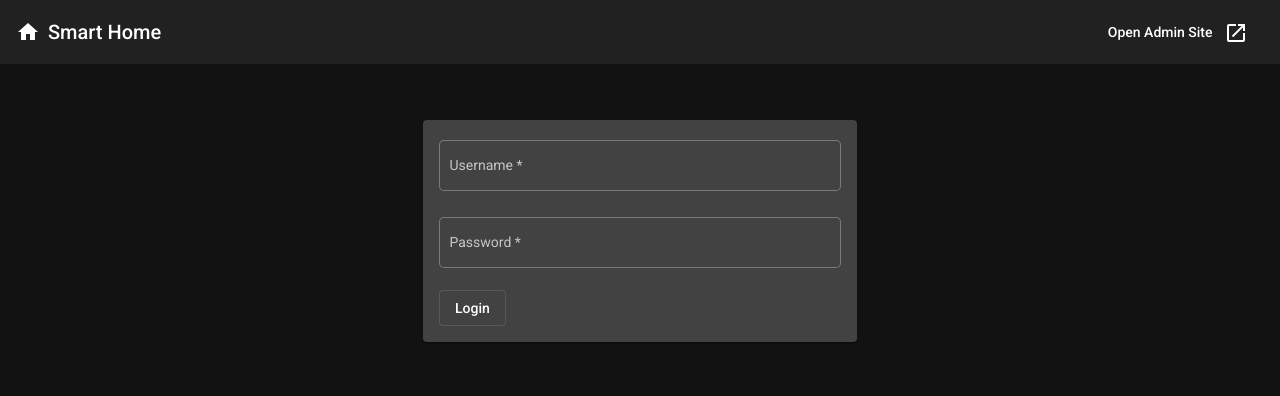
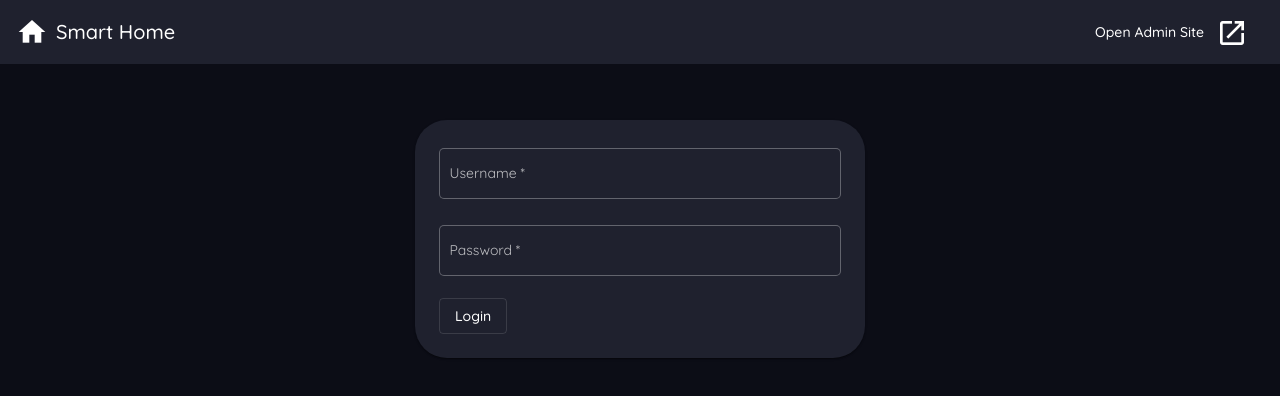
Before and after one commit to TheCamoc/bt-smarthome-frontend, an Angular app: page /login in a window 1280 px wide. Shown: the top 396 px of the page. Built offline with nearby package versions, Linux system fonts and the light colour scheme.

Commit message:
update styling

```diff
--- a/src/app/room/room.component.html
+++ b/src/app/room/room.component.html
@@ -31,21 +31,21 @@
 </mat-card> -->
 
 <mat-card *ngFor='let room of rooms'>
-    <mat-card-title>
+    <mat-card-title style="margin-bottom: 20px;">
         {{ room.name }}
     </mat-card-title>
     <mat-card-content>
-        <mat-divider style="margin-bottom: 8px;"></mat-divider>
+
         <!-- Switches -->
-        <span class='container' *ngFor='let switch of (switches | roomFilter:room.name)'>
-            <a mat-button (click)="switchSwitch(switch)" [style.color]="switch.state ? '#efef00': '#ffffffd9'" >
-                <mat-icon>outlet</mat-icon>
+        <span class='container' *ngFor='let switch of (switches | roomFilter:room.name)' (click)="switchSwitch(switch)">
+            <a [style.color]="switch.state ? '#efef00': '#ffffffd9'" >
+                <mat-icon>power</mat-icon>
             </a>
             <span>{{ switch.name }}</span>
         </span>
         <!-- Lights -->
-        <span class='container' *ngFor='let light of (lights | roomFilter:room.name)'>
-            <a mat-button (click)="updateLight(light)" [style.color]="light.state ? '#efef00': '#ffffffd9'" >
+        <span class='container' *ngFor='let light of (lights | roomFilter:room.name)' (click)="updateLight(light)">
+            <a [style.color]="light.state ? '#efef00': '#ffffffd9'" >
                 <mat-icon>lightbulb</mat-icon>
             </a>
             <span>{{ light.name }}</span>
--- a/src/app/room/room.component.scss
+++ b/src/app/room/room.component.scss
@@ -18,6 +18,15 @@
     display: inline-grid;
     row-gap: 4px;
     margin-right: 8px;
+    background-color: #ffffff0d;
+    padding: 24px;
+    border-radius: 32px;
+    transition: background-color 0.3s;
+}
+
+.container:hover {
+    background-color: #ffffff1c;
+    cursor: pointer;
 }
 
 span {
--- a/src/index.html
+++ b/src/index.html
@@ -7,7 +7,7 @@
   <meta name="viewport" content="width=device-width, initial-scale=1">
   <link rel="icon" type="image/x-icon" href="favicon.ico">
   <link rel="preconnect" href="https://fonts.gstatic.com">
-  <link href="https://fonts.googleapis.com/css2?family=Roboto:wght@300;400;500&display=swap" rel="stylesheet">
+  <link href="https://fonts.googleapis.com/css2?family=Quicksand:wght@300;400;500&display=swap" rel="stylesheet">
   <link href="https://fonts.googleapis.com/icon?family=Material+Icons" rel="stylesheet">
 </head>
 <body class="mat-typography">
--- a/src/styles.scss
+++ b/src/styles.scss
@@ -1,10 +1,37 @@
 /* You can add global styles to this file, and also import other style files */
 
-/*html, body { height: 100%; }*/
-body { margin: 0; font-family: Roboto, "Helvetica Neue", sans-serif; background-color: #121212; }
-app-room { display: flex; margin: 8px;}
+@use '@angular/material' as mat;
+
+$custom-typography: mat.define-typography-config(
+    $font-family: 'Quicksand'
+);
+
+@include mat.core($custom-typography);
+
+body {
+    margin: 0;
+    font-family: Roboto, "Helvetica Neue", sans-serif;
+    background-color: #0c0d16;
+}
+app-room {
+    display: flex;
+    margin: 8px;
+}
 app-login {
     display: flex;
     justify-content: center;
     margin-top: 4em;
 }
+.mat-card {
+    background-color: #1f212e;
+    border-radius: 32px !important;
+    padding: 24px !important;
+}
+.mat-toolbar {
+    background-color: #1f212e;
+}
+.mat-icon {
+    width: 32px !important;
+    height: 32px !important;
+    font-size: 32px;
+}
```
